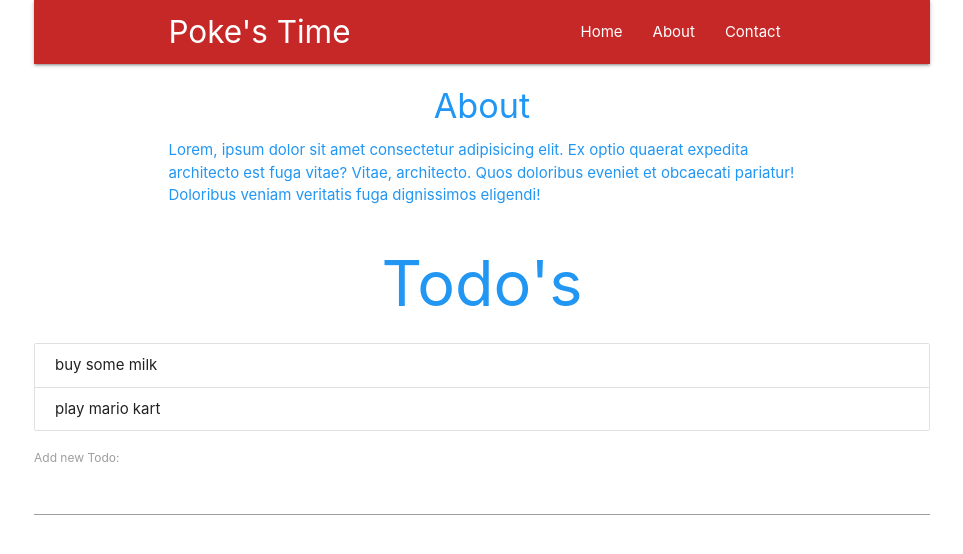
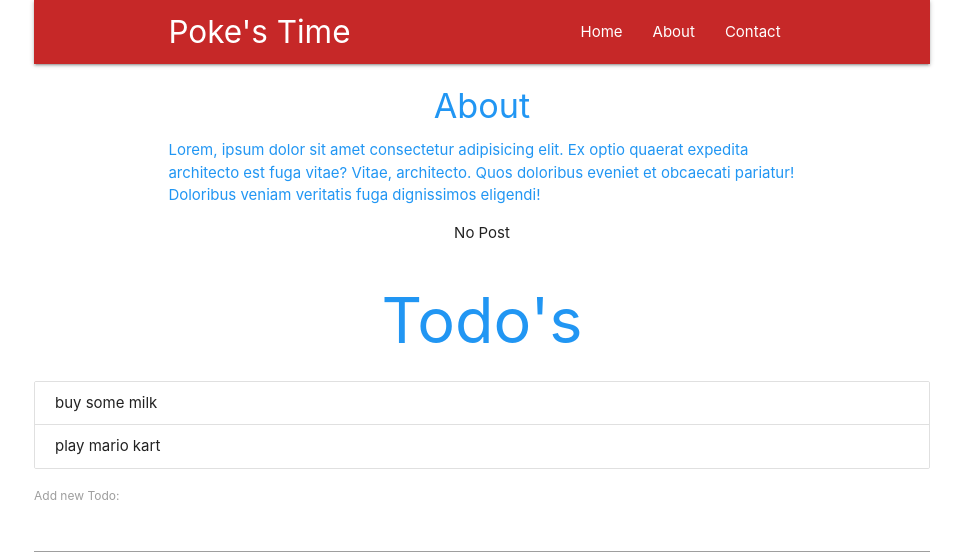
Before and after one commit to purab/react-redux-tutorials, a React (Create React App) app in the folder todoapp/: page /about in a window 1280 px wide. Shown: the top 554 px of the page, without its empty margins (158-1121 px from the left). Built offline with nearby package versions, Linux system fonts and the light colour scheme; no server answers.

Commit message:
post message

```diff
--- a/todoapp/src/App.js
+++ b/todoapp/src/App.js
@@ -6,6 +6,7 @@
 import Home from './components/Home';
 import About from './components/About';
 import Contact from './components/Contact';
+import Post from './components/Post';
 
 class App extends Component {
   state = {
@@ -38,6 +39,7 @@
           <Route exact path='/' component={Home} />
           <Route path='/about' component={About} />
           <Route path='/contact' component={Contact} />
+          <Route path='/:post_id' component={Post} />
           <h1 className="center blue-text">Todo's</h1>
           <Todos todos={this.state.todos} deleteTodo={this.deleteTodo} />
           <AddForm addTodo={this.addTodo}/>
--- a/todoapp/src/components/Home.js
+++ b/todoapp/src/components/Home.js
@@ -1,5 +1,6 @@
 import React, {Component } from "react";
 import axios from 'axios'
+import {Link} from 'react-router-dom'
 
 class Home extends Component {
     state = {
@@ -21,7 +22,9 @@
                 return (
                     <div className="post card" key={post.id}>
                         <div className="card-content">
-                            <span className="card-title">{post.title}</span>
+                            <Link to={'/'+post.id}>
+                                <span className="card-title">{post.title}</span>
+                            </Link>
                             <p>{post.body}</p>
                         </div>
                     </div>
--- /dev/null
+++ b/todoapp/src/components/Post.js
@@ -0,0 +1,37 @@
+import React, {Component} from "react";
+import axios from "axios";
+
+class Post extends Component {
+    state = {
+        post:null
+    }
+    componentDidMount(){
+        console.log(this.props);
+        let id = this.props.match.params.post_id;
+        axios.get('https://jsonplaceholder.typicode.com/posts/'+id)
+            .then(res=>{
+                this.setState({
+                    post: res.data
+                })
+                console.log(res);
+            })
+
+    }
+    render() {
+        const post = this.state.post ? (
+            <div className="post">
+                <h4>{this.state.post.title}</h4>
+                <p>{this.state.post.body}</p>
+            </div>
+        ) : (
+            <div className="center">No Post</div>
+        )
+        return (
+            <div className="container">
+                {post}
+            </div>
+        )
+    }
+}
+
+export default Post;
```
